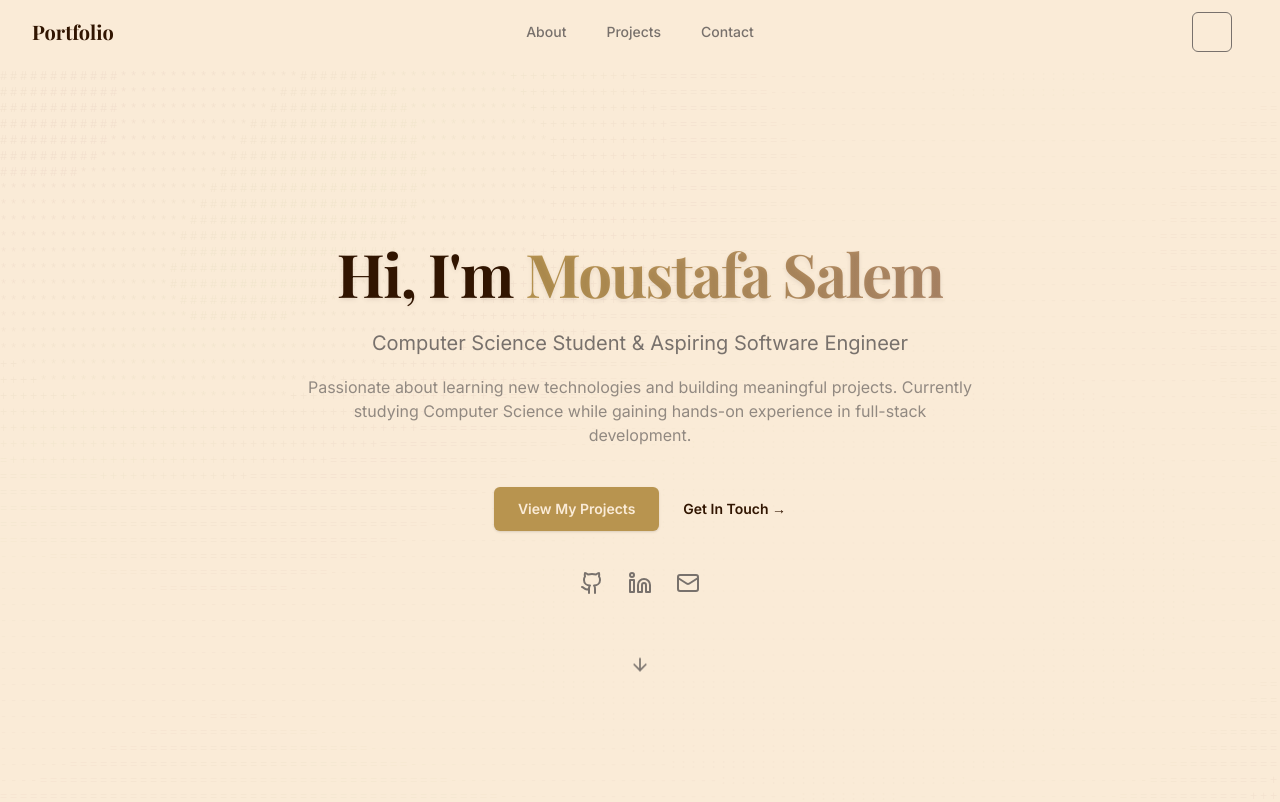
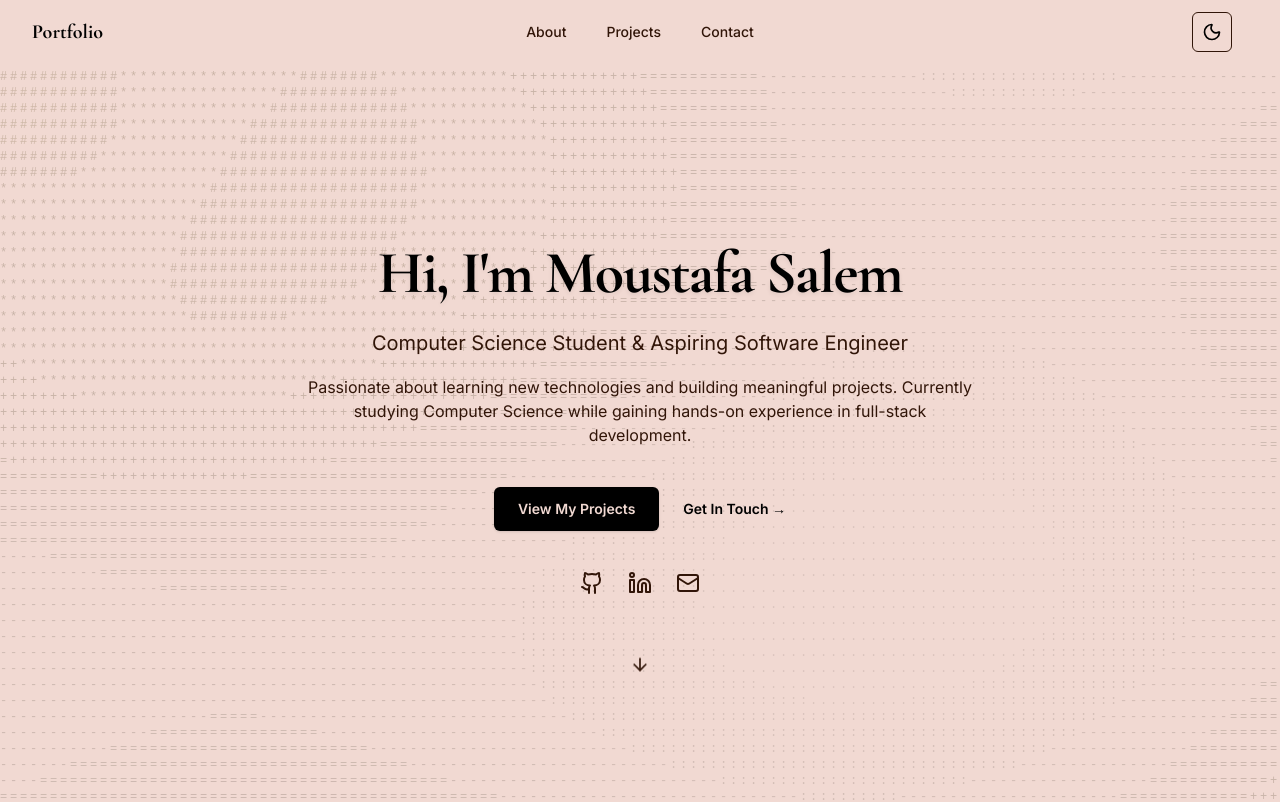
Before and after one commit to tTrmc/msalem, a Next.js app: page / in a window 1280 px wide. Shown: the top 802 px of the page. Built offline with nearby package versions, Linux system fonts and the light colour scheme.

Commit message:
Enhance ASCII background component with dark mode support and color interpolation

```diff
--- a/src/app/globals.css
+++ b/src/app/globals.css
@@ -1,14 +1,15 @@
-@import url('https://fonts.googleapis.com/css2?family=Inter:wght@300;400;500;600;700&family=Playfair+Display:wght@400;500;600;700&display=swap');
+@import url('https://fonts.googleapis.com/css2?family=Cormorant+Garamond:ital,wght@0,300..700;1,300..700&display=swap');
+@import url('https://fonts.googleapis.com/css2?family=Inter:wght@300..700&display=swap');
 @import "tailwindcss";
 
 :root {
   /* Light mode colors */
-  --background: #faebd7;
-  --foreground: #311501;
-  --primary: #b8944f;
-  --stone: #78716c;
-  --warm: #efb545;
-  --accent: #b08968;
+  --background: #f1d9d2;
+  --foreground: #000000;
+  --primary: #000000;
+  --stone: #311508;
+  --warm: #b7a07e;
+  --accent: #f9e6cd;
 
   /* Common variables */
   --border-radius: 0.5rem;
@@ -21,12 +22,12 @@
 
 /* Dark mode colors */
 .dark {
-  --background: #151313;
-  --foreground: #f5f5f4;
-  --primary: #d4aa6d;
-  --stone: #efdfd5;
-  --warm: #4f4328;
-  --accent: #1c1c2c;
+  --background: #3a2b2b;
+  --foreground: #d7d7d3;
+  --primary: #af6464;
+  --stone: #e1cdbd;
+  --warm: #e1cbbf;
+  --accent: #a68273;
 
   /* Keep the same transition in dark mode */
   transition: background-color 0.5s ease, color 0.5s ease;
@@ -63,7 +64,7 @@ body {
 }
 
 ::-webkit-scrollbar-thumb {
-  background: #b8944f;
+  background: #a69d8d;
   border-radius: 4px;
 }
 
@@ -87,7 +88,7 @@ body {
 
 /* Typography utilities */
 .font-display {
-  font-family: 'Playfair Display', Georgia, serif;
+  font-family: 'Cormorant Garamond', Georgia, serif;
 }
 
 .font-body {
--- a/src/app/layout.tsx
+++ b/src/app/layout.tsx
@@ -4,6 +4,20 @@ import { ThemeProvider } from "@/components/theme-provider";
 import { Analytics } from "@vercel/analytics/next"
 import { SpeedInsights } from "@vercel/speed-insights/next"
 import React from "react";
+import { Inter, Cormorant_Garamond } from "next/font/google";
+
+const inter = Inter({
+  subsets: ['latin'],
+  display: 'swap',
+  variable: '--font-inter',
+});
+
+const cormorantGaramond = Cormorant_Garamond({
+  subsets: ['latin'],
+  weight: ['300', '400', '500', '600', '700'],
+  display: 'swap',
+  variable: '--font-cormorant',
+});
 
 export const metadata: Metadata = {
   title: "Moustafa Salem",
@@ -16,7 +30,7 @@ export default function RootLayout({
   children: React.ReactNode;
 }>) {
   return (
-    <html lang="en" suppressHydrationWarning>
+      <html lang="en" className={`${inter.variable} ${cormorantGaramond.variable}`} suppressHydrationWarning>
       <body className="font-body antialiased transition-colors duration-300">
       <ThemeProvider
           attribute="class"
--- a/src/components/ascii-background.tsx
+++ b/src/components/ascii-background.tsx
@@ -1,10 +1,37 @@
 "use client"
 
-import { useEffect, useRef } from 'react'
+import { useEffect, useRef, useState } from 'react'
 
-export function ASCIIBackground() {
+interface ASCIIBackgroundProps {
+    lightModeColors?: string[];
+    darkModeColors?: string[];
+}
+
+export function ASCIIBackground({
+                                    lightModeColors = ['#E3F2FD', '#BBDEFB', '#90CAF9', '#64B5F6', '#42A5F5'],
+                                    darkModeColors = ['#0C0032', '#190061', '#240090', '#3500D3', '#42047E']
+                                }: ASCIIBackgroundProps) {
     const canvasRef = useRef<HTMLCanvasElement>(null)
     const mouseRef = useRef({ x: 0, y: 0 })
+    const [isDarkMode, setIsDarkMode] = useState(false)
+
+    // Detect color scheme
+    useEffect(() => {
+        // Check initial mode
+        if (typeof window !== 'undefined') {
+            setIsDarkMode(window.matchMedia('(prefers-color-scheme: dark)').matches)
+
+            // Listen for changes
+            const mediaQuery = window.matchMedia('(prefers-color-scheme: dark)')
+            const handleChange = (e: MediaQueryListEvent) => setIsDarkMode(e.matches)
+
+            mediaQuery.addEventListener('change', handleChange)
+            return () => mediaQuery.removeEventListener('change', handleChange)
+        }
+    }, [])
+
+    // Use appropriate color palette based on mode
+    const colors = isDarkMode ? darkModeColors : lightModeColors
 
     useEffect(() => {
         const canvas = canvasRef.current
@@ -15,6 +42,40 @@ export function ASCIIBackground() {
 
         const chars = ' .:-=+*#%@'
         let animationId: number
+
+        // Helper to convert hex to RGB
+        const hexToRgb = (hex: string) => {
+            const result = /^#?([a-f\d]{2})([a-f\d]{2})([a-f\d]{2})$/i.exec(hex);
+            return result ? {
+                r: parseInt(result[1], 16),
+                g: parseInt(result[2], 16),
+                b: parseInt(result[3], 16)
+            } : null;
+        };
+
+        // Color interpolation function
+        const getColorFromGradient = (value: number, alpha: number) => {
+            const normalizedValue = Math.max(0, Math.min(1, value));
+            const segment = normalizedValue * (colors.length - 1);
+            const index = Math.floor(segment);
+            const fraction = segment - index;
+
+            if (index >= colors.length - 1) {
+                const color = hexToRgb(colors[colors.length - 1]);
+                return color ? `rgba(${color.r}, ${color.g}, ${color.b}, ${alpha})` : `rgba(0, 0, 0, ${alpha})`;
+            }
+
+            const color1 = hexToRgb(colors[index]);
+            const color2 = hexToRgb(colors[index + 1]);
+
+            if (!color1 || !color2) return `rgba(0, 0, 0, ${alpha})`;
+
+            const r = Math.round(color1.r + fraction * (color2.r - color1.r));
+            const g = Math.round(color1.g + fraction * (color2.g - color1.g));
+            const b = Math.round(color1.b + fraction * (color2.b - color1.b));
+
+            return `rgba(${r}, ${g}, ${b}, ${alpha})`;
+        };
 
         const resizeCanvas = () => {
             canvas.width = window.innerWidth
@@ -39,29 +100,25 @@ export function ASCIIBackground() {
 
             for (let y = 0; y < canvas.height; y += 16) {
                 for (let x = 0; x < canvas.width; x += 10) {
-                    // Calculate distance from mouse
                     const dx = x - mouseX
                     const dy = y - mouseY
                     const distance = Math.sqrt(dx * dx + dy * dy)
 
-                    // Mouse influence (stronger when closer, fades with distance)
                     const mouseInfluence = Math.exp(-distance / 150) * 2
                     const mouseWave = Math.sin(distance * 0.02 - time * 0.005) * mouseInfluence
 
-                    // Original waves
                     const wave1 = Math.sin((x * 0.005) + (time * 0.001))
                     const wave2 = Math.cos((y * 0.008) + (time * 0.0008))
                     const wave3 = Math.sin(((x + y) * 0.003) + (time * 0.0012))
 
-                    // Combine with mouse disruption
                     const brightness = (wave1 + wave2 + wave3 + mouseWave) / 4
                     const charIndex = Math.floor(((brightness + 1) / 2) * (chars.length - 1))
                     const char = chars[Math.max(0, Math.min(chars.length - 1, charIndex))]
 
-                    const hue = 35 + Math.sin((x + y + time * 0.05) * 0.01) * 15
                     const alpha = Math.max(0.1, (brightness + 1) / 4)
+                    const normalizedBrightness = (brightness + 1) / 2 // Convert from -1,1 to 0,1
 
-                    ctx.fillStyle = `hsla(${hue}, 40%, 80%, ${alpha})`
+                    ctx.fillStyle = getColorFromGradient(normalizedBrightness, alpha)
                     ctx.fillText(char, x, y)
                 }
             }
@@ -76,12 +133,12 @@ export function ASCIIBackground() {
             window.removeEventListener('resize', resizeCanvas)
             window.removeEventListener('mousemove', handleMouseMove)
         }
-    }, [])
+    }, [colors])
 
     return (
         <canvas
             ref={canvasRef}
-            className="absolute inset-0 w-full h-full opacity-75 pointer-events-none"
+            className="absolute inset-0 w-full h-full opacity-100 pointer-events-none"
             style={{ zIndex: 0 }}
         />
     )
--- a/src/components/contact-section.tsx
+++ b/src/components/contact-section.tsx
@@ -58,7 +58,7 @@ export function ContactSection() {
               viewport={{ once: true }}
               className="text-center"
           >
-            <h2 className="text-3xl font-display font-bold tracking-tight sm:text-4xl text-shadow" style={{ color: "var(--foreground)" }}>
+            <h2 className="text-3xl font-display font-bold tracking-tight sm:text-4xl text-shadow" style={{ color: "var(--stone)" }}>
               Get In Touch
             </h2>
             <p className="mt-4 text-lg font-body" style={{ color: "var(--stone)" }}>
--- a/src/components/hero-section.tsx
+++ b/src/components/hero-section.tsx
@@ -25,7 +25,10 @@ export function HeroSection() {
 
   return (
       <section id="hero" className="min-h-screen flex items-center justify-center relative overflow-hidden">
-        <ASCIIBackground />
+        <ASCIIBackground
+            lightModeColors={['#000000', '#b7a07e']}
+            darkModeColors={['#ffffff', '#b7a07e']}
+        />
         <div className="relative z-10 mx-auto max-w-7xl px-4 sm:px-6 lg:px-8 py-20">
           <div className="text-center">
             <motion.div
@@ -35,12 +38,7 @@ export function HeroSection() {
             >
               <h1 className="text-4xl font-display font-bold tracking-tight text-[var(--foreground)] sm:text-6xl text-shadow">
                 Hi, I&apos;m{" "}
-                <span className="font-bold" style={{
-                  backgroundImage: `linear-gradient(to right, var(--primary), var(--accent))`,
-                  WebkitBackgroundClip: "text",
-                  backgroundClip: "text",
-                  color: "transparent"
-                }}>
+                <span className="font-bold text-[var(--primary)]">
                 Moustafa Salem
               </span>
               </h1>
@@ -61,7 +59,7 @@ export function HeroSection() {
                 animate={{ opacity: 1, y: 0 }}
                 transition={{ duration: 0.5, delay: 0.2 }}
             >
-              <p className="mt-4 text-base text-[var(--stone)] max-w-2xl mx-auto font-body opacity-80">
+              <p className="mt-4 text-base text-[var(--stone)] max-w-2xl mx-auto font-body opacity-100">
                 Passionate about learning new technologies and building meaningful projects.
                 Currently studying Computer Science while gaining hands-on experience in full-stack development.
               </p>
--- a/src/components/projects-section.tsx
+++ b/src/components/projects-section.tsx
@@ -73,7 +73,7 @@ export function ProjectsSection() {
                         project.featured ? "lg:col-span-1" : ""
                     }`}
                     style={{
-                      backgroundColor: "var(--background)",
+                      backgroundColor: "var(--accent)",
                       border: "1px solid var(--stone)",
                       boxShadow: "0 4px 6px rgba(0, 0, 0, 0.1)"
                     }}
--- a/src/components/theme-toggle.tsx
+++ b/src/components/theme-toggle.tsx
@@ -3,10 +3,21 @@
 import * as React from "react"
 import { Moon, Sun } from "lucide-react"
 import { useTheme } from "next-themes"
+import { motion, AnimatePresence } from "framer-motion"
 
 export function ThemeToggle() {
     const { theme, setTheme } = useTheme()
     const [mounted, setMounted] = React.useState(false)
+
+    // For animation tracking
+    const [isAnimating, setIsAnimating] = React.useState(false)
+
+    const toggleTheme = () => {
+        if (isAnimating) return
+        setIsAnimating(true)
+        setTheme(theme === "light" ? "dark" : "light")
+        setTimeout(() => setIsAnimating(false), 500)
+    }
 
     React.useEffect(() => {
         setMounted(true)
@@ -17,26 +28,40 @@ export function ThemeToggle() {
     }
 
     return (
-      <button
-          onClick={() => setTheme(theme === "light" ? "dark" : "light")}
-          className="relative inline-flex h-10 w-10 items-center justify-center rounded-md border transition-all duration-300
-        bg-[var(--background)] text-[var(--foreground)] border-[var(--stone)]
+        <motion.button
+            onClick={toggleTheme}
+            className="relative inline-flex h-10 w-10 items-center justify-center rounded-md border overflow-hidden
+        bg-[var(--background)] border-[var(--stone)]
         hover:bg-[var(--accent)] focus:outline-none focus:ring-2
         focus:ring-[var(--primary)] focus:ring-offset-2"
+            whileHover={{ scale: 1.05 }}
+            whileTap={{ scale: 0.95 }}
             aria-label="Toggle theme"
         >
-        <div className="relative h-5 w-5">
-          <Sun className={`absolute h-full w-full transition-all duration-300 ${
-              theme === "light"
-                  ? "rotate-0 opacity-100"
-                  : "rotate-90 opacity-0"
-          }`} />
-          <Moon className={`absolute h-full w-full transition-all duration-300 ${
-              theme === "dark"
-                  ? "rotate-0 opacity-100"
-                  : "-rotate-90 opacity-0"
-          }`} />
-        </div>
-      </button>
+            <AnimatePresence mode="wait" initial={false}>
+                <motion.div
+                    key={theme}
+                    initial={{ y: -20, opacity: 0 }}
+                    animate={{ y: 0, opacity: 1 }}
+                    exit={{ y: 20, opacity: 0 }}
+                    transition={{ duration: 0.3 }}
+                    className="relative h-5 w-5 flex items-center justify-center"
+                >
+                    {theme === "light" ? <Sun className="h-5 w-5" /> : <Moon className="h-5 w-5" />}
+                </motion.div>
+            </AnimatePresence>
+
+            <motion.div
+                className="absolute inset-0 rounded-md"
+                animate={{
+                    scale: isAnimating ? 1.5 : 0,
+                    opacity: isAnimating ? 0.4 : 0
+                }}
+                transition={{ duration: 0.5 }}
+                style={{
+                    background: `radial-gradient(circle at center, var(--primary) 0%, transparent 70%)`,
+                }}
+            />
+        </motion.button>
     )
 }
--- a/tailwind.config.ts
+++ b/tailwind.config.ts
@@ -68,6 +68,10 @@ const config: Config = {
           900: "#5a4a3d",
           950: "#2f261e",
         }
+      },
+      fontFamily: {
+        display: ['var(--font-cormorant)', 'serif'],
+        body: ['var(--font-inter)', 'sans-serif'],
       }
     }
   },
```
Also changed, not shown: src/app/page-new.tsx (deleted, +0 -19 lines). Lines whose indentation alone changed are shown as unchanged.
